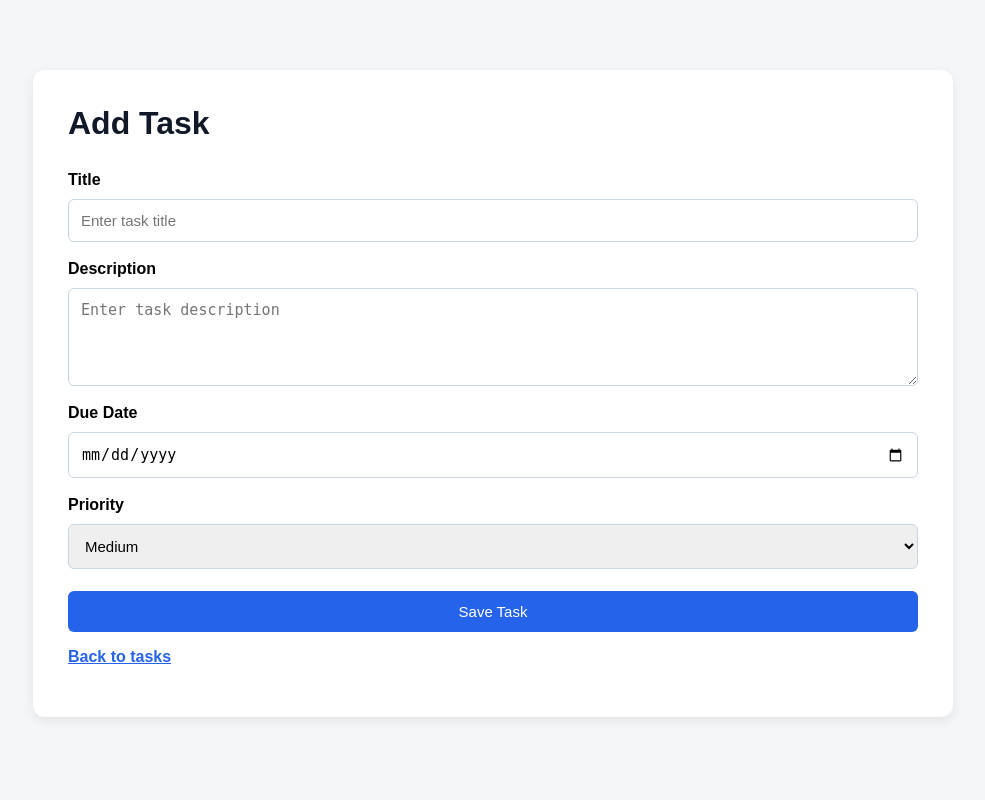
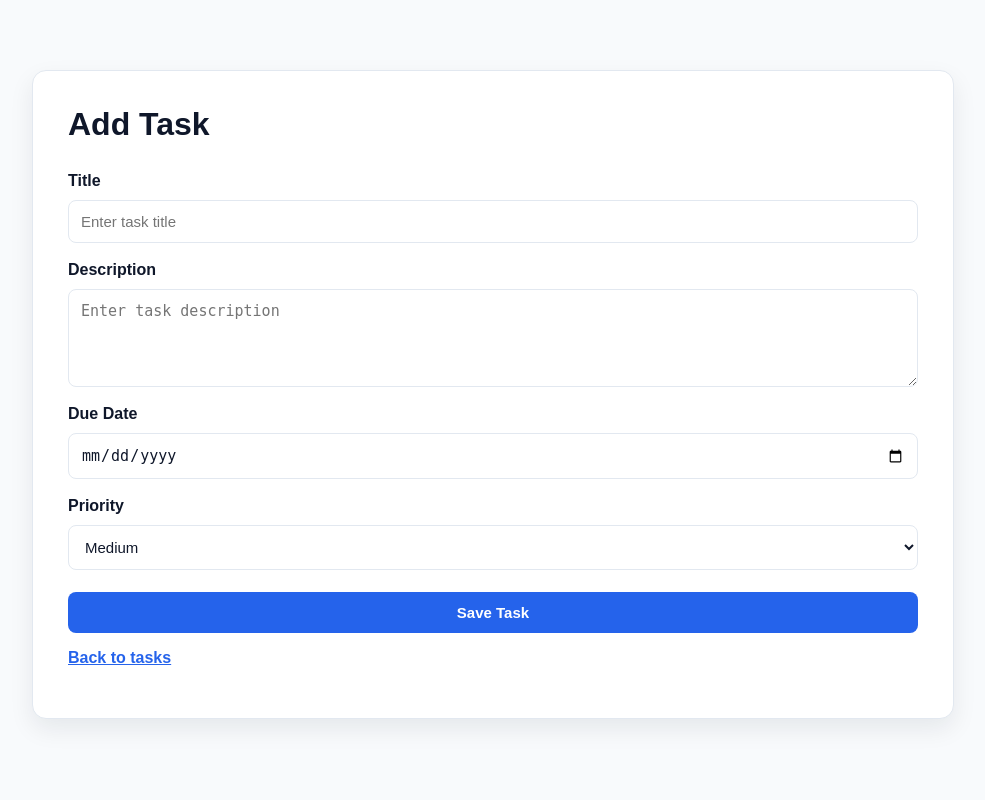
Before and after one commit to SWEkadi/Task-Tracker, a Django app: page /add/ in a window 1280 px wide. Shown: the whole page, without its empty margins (147-1132 px from the left). Run offline with Django 4.2, Linux system fonts and the light colour scheme; the visitor is signed in with stand-in values (Sample User, id 1).

Commit message:
KAN-7 improve website color scheme

```diff
--- a/tasks/templates/tasks/base.html
+++ b/tasks/templates/tasks/base.html
@@ -3,19 +3,40 @@
 <head>
     <title>Task Tracker</title>
     <style>
+        :root {
+            --page-bg: #f8fafc;
+            --card-bg: #ffffff;
+            --primary: #2563eb;
+            --primary-hover: #1d4ed8;
+            --secondary: #64748b;
+            --secondary-hover: #475569;
+            --danger: #dc2626;
+            --danger-hover: #b91c1c;
+            --text-main: #0f172a;
+            --text-muted: #475569;
+            --border: #e2e8f0;
+            --soft-bg: #f1f5f9;
+            --success-bg: #dcfce7;
+            --success-text: #166534;
+            --error-bg: #fee2e2;
+            --error-text: #991b1b;
+        }
+
         body {
             font-family: Arial, sans-serif;
             margin: 0;
-            background-color: #f4f6f8;
+            background-color: var(--page-bg);
+            color: var(--text-main);
         }
 
         .container {
-            background: white;
+            background: var(--card-bg);
             padding: 35px;
-            border-radius: 12px;
+            border-radius: 14px;
             max-width: 550px;
             margin: 70px auto;
-            box-shadow: 0 4px 12px rgba(0,0,0,0.08);
+            box-shadow: 0 10px 25px rgba(15, 23, 42, 0.08);
+            border: 1px solid var(--border);
         }
 
         .wide-container {
@@ -24,7 +45,7 @@
 
         h1 {
             margin-top: 0;
-            color: #111827;
+            color: var(--text-main);
         }
 
         .top-row {
@@ -37,20 +58,25 @@
 
         .welcome {
             font-weight: bold;
-            color: #374151;
+            color: var(--text-muted);
         }
 
         .btn {
             display: inline-block;
             padding: 12px 16px;
             text-decoration: none;
-            border-radius: 6px;
-            background-color: #2563eb;
+            border-radius: 8px;
+            background-color: var(--primary);
             color: white;
             border: none;
             cursor: pointer;
             font-size: 15px;
             text-align: center;
+            font-weight: bold;
+        }
+
+        .btn:hover {
+            background-color: var(--primary-hover);
         }
 
         .btn-full {
@@ -123,36 +206,50 @@
         .form-box textarea,
         .form-box select {
             padding: 12px;
-            border: 1px solid #cbd5e1;
-            border-radius: 6px;
+            border: 1px solid var(--border);
+            border-radius: 8px;
             font-size: 15px;
+            background-color: #ffffff;
+            color: var(--text-main);
+        }
+
+        .form-box input:focus,
+        .form-box textarea:focus,
+        .form-box select:focus {
+            outline: none;
+            border-color: var(--primary);
+            box-shadow: 0 0 0 3px rgba(37, 99, 235, 0.15);
         }
 
         .form-box label {
             font-weight: bold;
             margin-top: 8px;
+            color: var(--text-main);
         }
 
         .form-box small {
-            color: #6b7280;
+            color: var(--text-muted);
             margin-bottom: 10px;
         }
 
         .error-box {
-            background-color: #fee2e2;
-            color: #991b1b;
-            padding: 10px;
-            border-radius: 6px;
+            background-color: var(--error-bg);
+            color: var(--error-text);
+            padding: 12px;
+            border-radius: 8px;
             margin-bottom: 15px;
+            font-weight: bold;
+            border: 1px solid #fecaca;
         }
 
         .message {
-            background-color: #dcfce7;
-            color: #166534;
+            background-color: var(--success-bg);
+            color: var(--success-text);
             padding: 12px;
-            border-radius: 6px;
+            border-radius: 8px;
             margin-bottom: 15px;
             font-weight: bold;
+            border: 1px solid #bbf7d0;
         }
 
         .dashboard {
@@ -163,32 +260,42 @@
 
         .dashboard-card {
             flex: 1;
-            background-color: #f5f7fa;
+            background-color: var(--soft-bg);
             padding: 15px;
-            border-radius: 10px;
+            border-radius: 12px;
             text-align: center;
-            border: 1px solid #e5e7eb;
+            border: 1px solid var(--border);
         }
 
         .dashboard-card h3 {
             margin: 0 0 10px;
-            color: #111827;
+            color: var(--text-muted);
         }
 
         .dashboard-card p {
             font-size: 24px;
             font-weight: bold;
             margin: 0;
-            color: #2563eb;
+            color: var(--primary);
         }
 
         a {
-            color: #2563eb;
+            color: var(--primary);
             font-weight: bold;
         }
 
+        a:hover {
+            color: var(--primary-hover);
+        }
+
         p {
-            color: #374151;
+            color: var(--text-muted);
+        }
+
+        hr {
+            border: none;
+            border-top: 1px solid var(--border);
+            margin: 20px 0;
         }
     </style>
 </head>
```
Also changed, not shown: other parts of tasks/templates/tasks/base.html (+63 -6 lines).
